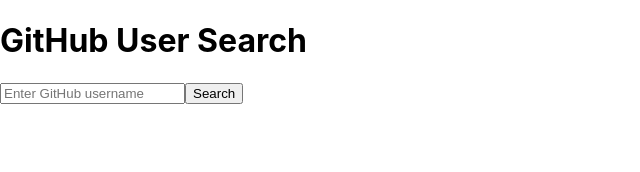
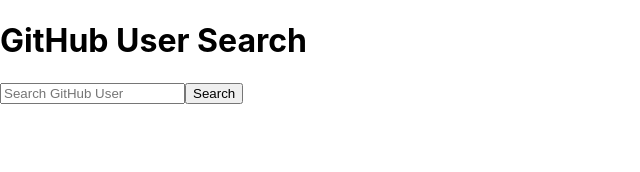
Before and after one commit to OluwatobiRichard/alx-fe-reactjs, a React (Vite) app in the folder github-user-search/: page / in a window 1280 px wide. Shown: the top 172 px of the page, without its empty margins (0-640 px from the left). Built offline with nearby package versions, Linux system fonts and the light colour scheme.

Commit message:
last time

```diff
--- a/github-user-search/src/App.jsx
+++ b/github-user-search/src/App.jsx
@@ -32,7 +32,7 @@ const App = () => {
                 <div>
                     <img src={user.avatar_url} alt={user.login} />
                     <h2>{user.name}</h2>
-                    <a href={user.html_url} target="_blank" rel="noreferrer">
+                    <a href={user.html_url} target="_blank" rel="noopener noreferrer">
                         View Profile
                     </a>
                 </div>
--- a/github-user-search/src/components/Search.jsx
+++ b/github-user-search/src/components/Search.jsx
@@ -1,80 +1,26 @@
-// src/components/Search.jsx
 import React, { useState } from 'react';
-import { fetchUserData } from '../services/githubService';
 
-function Search() {
+const Search = ({ onSearch }) => {
     const [username, setUsername] = useState('');
-  const [userData, setUserData] = useState(null);
-  const [isLoading, setIsLoading] = useState(false);
-  const [error, setError] = useState(null);
 
-  const handleSubmit = async (e) => {
+    const handleSubmit = (e) => {
         e.preventDefault();
-    setIsLoading(true);
-    setError(null);
-
-    try {
-      const data = await fetchUserData(username);
-      setUserData(data);
-    } catch (error) {
-      setError("Looks like we cant find the user");
-      setUserData(null);
-    } finally {
-      setIsLoading(false);
+        if (username.trim()) {
+            onSearch(username);
         }
     };
 
     return (
-    <div className="max-w-2xl mx-auto p-4">
-      <form onSubmit={handleSubmit} className="mb-6">
+        <form onSubmit={handleSubmit}>
             <input
                 type="text"
+                placeholder="Search GitHub User"
                 value={username}
                 onChange={(e) => setUsername(e.target.value)}
-          placeholder="Enter GitHub username"
-          className="w-full p-2 border rounded-lg mb-2"
-          required
             />
-        <button
-          type="submit"
-          className="w-full bg-blue-500 text-white p-2 rounded-lg hover:bg-blue-600"
-        >
-          Search
-        </button>
+            <button type="submit">Search</button>
         </form>
-
-      {isLoading && (
-        <div className="text-center py-4">Loading...</div>
-      )}
-
-      {error && (
-        <div className="text-red-500 text-center py-4">{error}</div>
-      )}
-
-      {userData && !isLoading && !error && (
-        <div className="border rounded-lg p-6">
-          <img
-            src={userData.avatar_url}
-            alt={userData.login}
-            className="w-32 h-32 rounded-full mx-auto mb-4"
-          />
-          <h2 className="text-xl font-bold text-center mb-2">
-            {userData.name || userData.login}
-          </h2>
-          <div className="text-center mb-4">
-
-              href={userData.html_url}
-              target="_blank"
-              rel="noopener noreferrer"
-              className="text-blue-500 hover:underline"
-            <a>
-              View Profile
-            </a>
-          </div>
-        </div>
-      )}
-    </div>
     );
-}
+};
 
 export default Search;
```
Also changed, not shown: github-user-search/src/services/githubApi.js (+7 -8 lines), 1 other file (tests, documents, lock files or other folders). Lines whose indentation alone changed are shown as unchanged.
